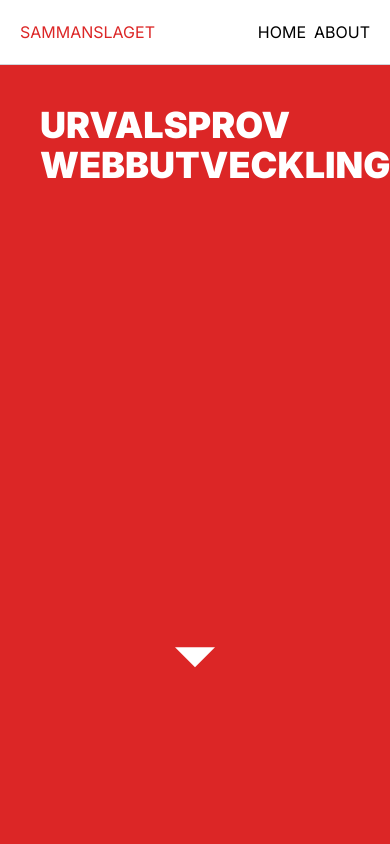
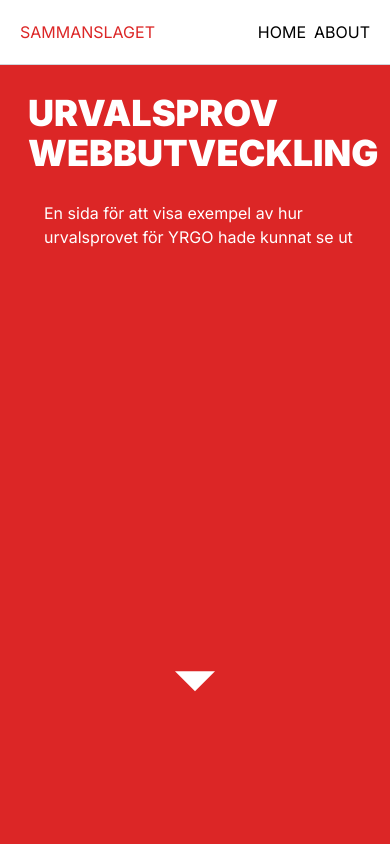
Before and after one commit to AnnaBrum/Sammanslaget, a Next.js app: page / in a window 390 px wide. Shown: the top 844 px of the page. Built offline with nearby package versions, Linux system fonts and the light colour scheme.

Commit message:
added text front page

```diff
--- a/package.json
+++ b/package.json
@@ -16,8 +16,8 @@
     "framer-motion": "^10.16.1",
     "next": "13.4.19",
     "postcss": "8.4.28",
-    "react": "18.2.0",
-    "react-dom": "18.2.0",
+    "react": "^18.2.0",
+    "react-dom": "^18.2.0",
     "react-icons": "^4.10.1"
   },
   "devDependencies": {
--- a/src/app/components/JumpingArrow.jsx
+++ b/src/app/components/JumpingArrow.jsx
@@ -3,13 +3,13 @@ import { motion } from 'framer-motion';
 
 const JumpingArrow = () => {
   const jumpVariants = {
-    initial: { y: 0 },
+    initial: { y: 0},
     jump: { y: [-10, 10, -10] },
     repeat: Infinity
   };
 
   return (
-    <div className="flex h-screen items-center justify-center mb-2">
+    <div className="flex h-screen items-center justify-center">
       <motion.svg
 
         xmlns="http://www.w3.org/2000/svg"
--- a/src/app/page.jsx
+++ b/src/app/page.jsx
@@ -17,9 +17,10 @@ export default function Home() {
   return (
     <main>
       <div className="bg-red-600 h-screen min-h-full">
-        <h1 className="text-4xl sm:text-5xl md:text-7xl lg:text-8xl uppercase font-black p-10 [font-variation-settings:'wght'_900] hover:[font-variation-settings:'wght'_10] transition-[font-variation-settings] duration-200 text-white">
+        <h1 className="text-4xl sm:text-5xl md:text-7xl lg:text-8xl uppercase font-black p-7 [font-variation-settings:'wght'_900] hover:[font-variation-settings:'wght'_10] transition-[font-variation-settings] duration-200 text-white">
           Urvalsprov Webbutveckling{" "}
         </h1>
+        <p className = "text-white text-1xl ml-11"> En sida för att visa exempel av hur urvalsprovet för YRGO hade kunnat se ut</p>
         <JumpingArrow/>
         <div>
 
```
Also changed, not shown: 1 other file (tests, documents, lock files or other folders).
